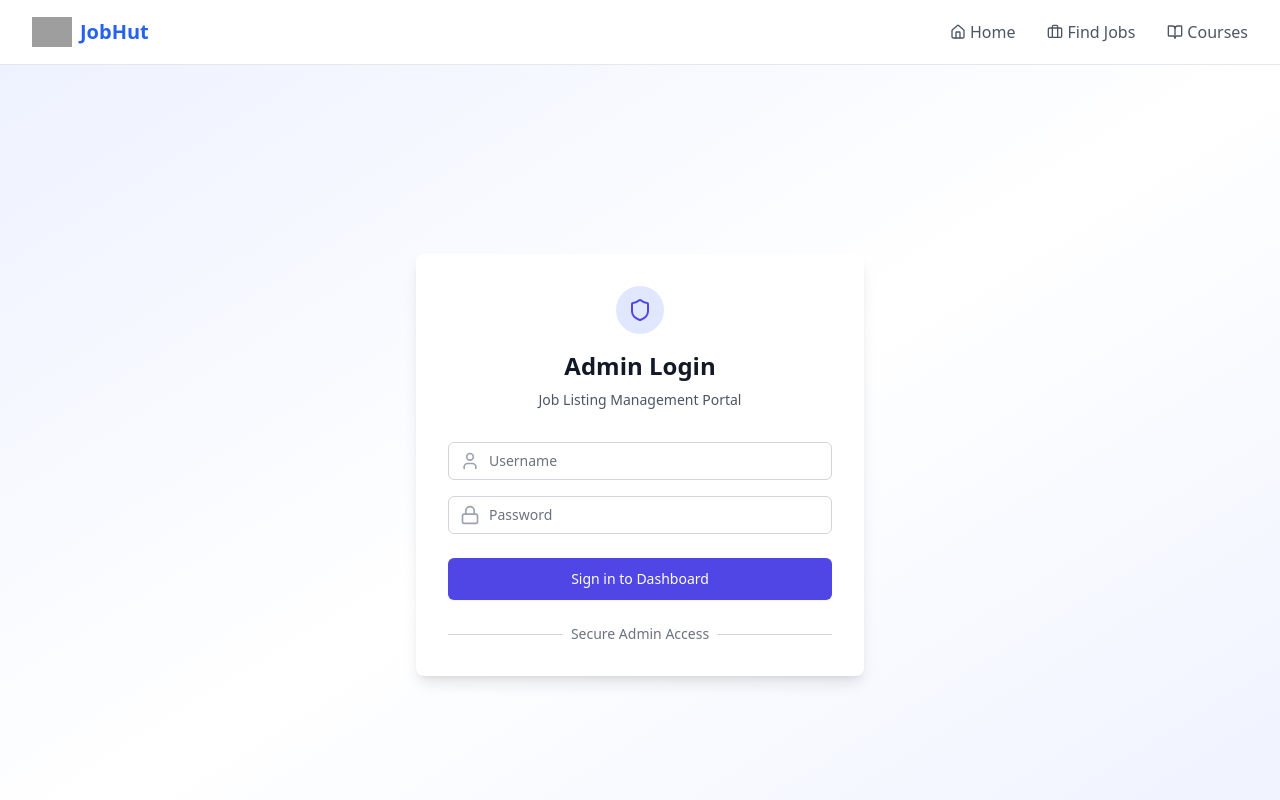
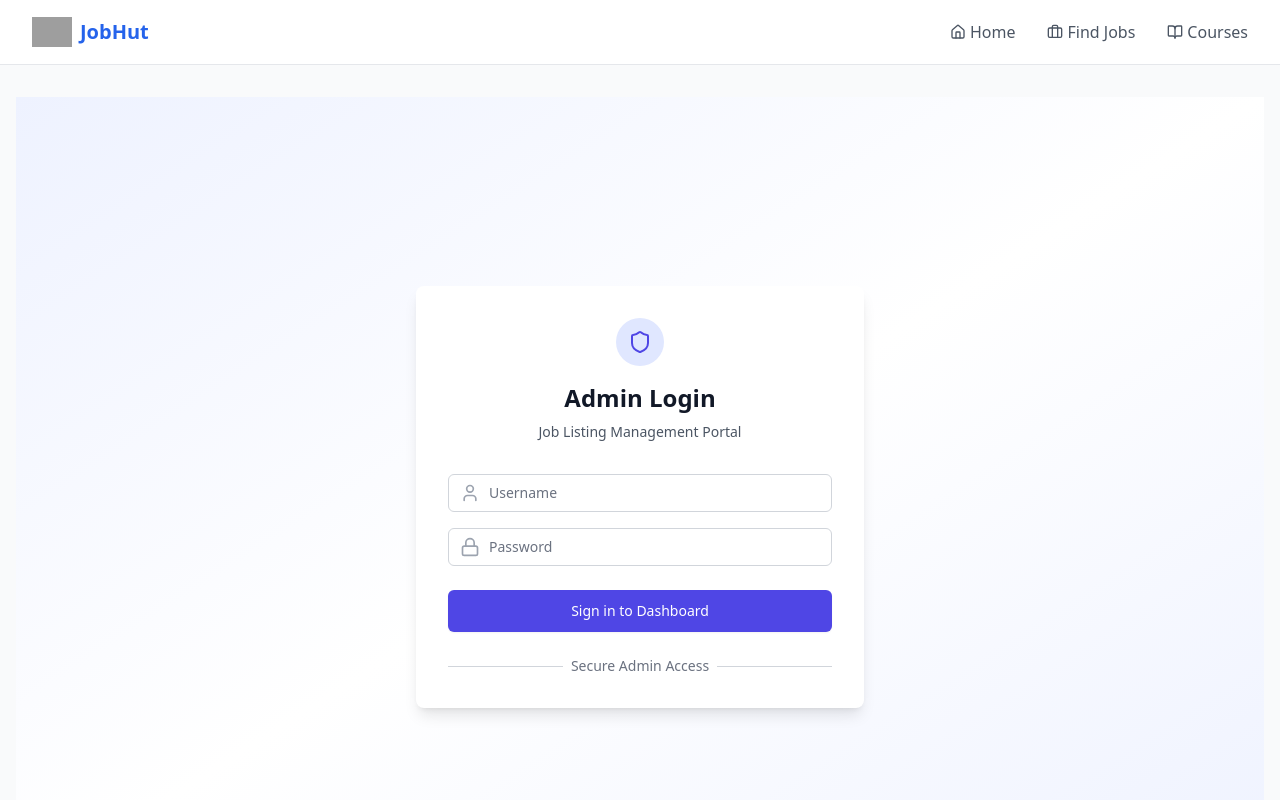
Before and after one commit to Adithya3618/jobHut, a Next.js app: page /admin in a window 1280 px wide. Shown: the top 800 px of the page. Built offline with nearby package versions, Linux system fonts and the light colour scheme; grey boxes are pictures that could not be loaded.

Commit message:
added Google Tag Manager

```diff
--- a/app/admin/page.js
+++ b/app/admin/page.js
@@ -7,21 +7,22 @@
 import Footer from '../components/Footer'
 import Header from '../components/Header'
 
-
-
-
-
+export const dynamic = 'force-dynamic'
 
 export default function Admin() {
-  usePageViews();
+  usePageViews()
 
   return (
-    <div>
+    <div className="min-h-screen flex flex-col bg-gray-50">
       <Header />
-      <Suspense fallback={<Loading />}>
-        <AdminLogin />
-      </Suspense>
-      <Footer/>
+      <main className="flex-grow">
+        <Suspense fallback={<Loading />}>
+          <div className="container mx-auto px-4 py-8">
+            <AdminLogin />
+          </div>
+        </Suspense>
+      </main>
+      <Footer />
     </div>
   )
 }
```
